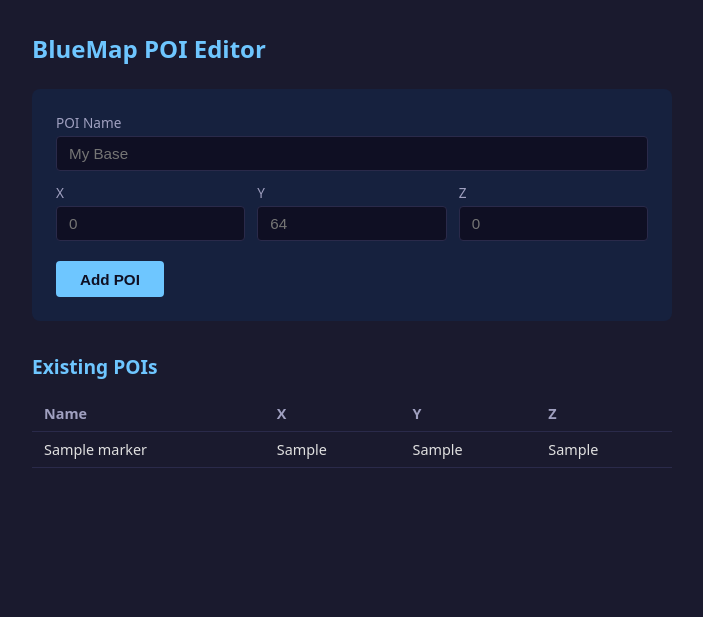
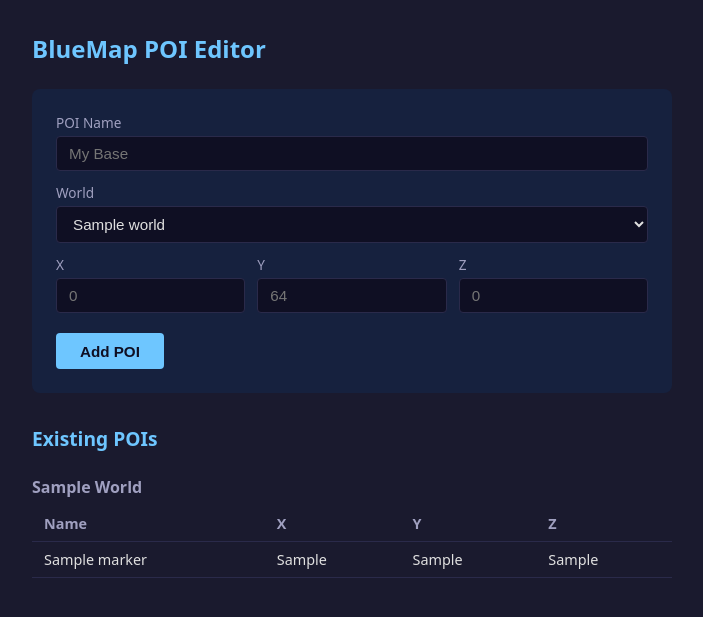
Before and after one commit to Alexb715/bluemap_poi, a Flask app: template templates/index.html in a window 1280 px wide. Shown: the top 617 px of the page, without its empty margins (288-991 px from the left). Run offline with Flask 3, Linux system fonts and the light colour scheme; the template is opened without the code that fills it: most values are stand-ins (such as "Sample title", 1, 10 or a date in 2020).

Commit message:
added multiworld

```diff
--- a/app.py
+++ b/app.py
@@ -21,6 +21,16 @@
         return yaml.safe_load(f)
 
 
+def get_worlds(cfg):
+    marker_files = cfg.get("marker_files", {})
+    if not marker_files:
+        # backwards compat: single marker_file
+        mf = cfg.get("marker_file", "")
+        if mf:
+            return {"overworld": mf}
+    return marker_files
+
+
 def slugify(name):
     slug = name.lower().strip()
     slug = re.sub(r"[^a-z0-9]+", "-", slug)
@@ -28,8 +38,7 @@
     return slug or "marker"
 
 
-def read_marker_conf(cfg):
-    marker_file = cfg["marker_file"]
+def read_marker_conf(marker_file):
     if os.path.exists(marker_file):
         return ConfigFactory.parse_file(marker_file)
     return ConfigFactory.parse_string("")
@@ -91,9 +100,9 @@
     return slug
 
 
-def add_marker(cfg, name, x, y, z):
+def add_marker(cfg, marker_file, name, x, y, z):
     global dirty
-    conf = read_marker_conf(cfg)
+    conf = read_marker_conf(marker_file)
     conf = ensure_marker_set(conf, cfg)
 
     ms = cfg["marker_set"]
@@ -116,7 +125,7 @@
     merged = new_conf.with_fallback(conf)
 
     hocon_str = HOCONConverter.to_hocon(merged)
-    with open(cfg["marker_file"], "w") as f:
+    with open(marker_file, "w") as f:
         f.write(hocon_str)
 
     with dirty_lock:
@@ -148,24 +157,34 @@
 @app.route("/", methods=["GET"])
 def index():
     cfg = load_config()
-    try:
-        conf = read_marker_conf(cfg)
-        markers = get_existing_markers(conf, cfg)
-    except Exception:
-        markers = []
-    return render_template("index.html", markers=markers)
+    worlds = get_worlds(cfg)
+    markers_by_world = {}
+    for world_name, marker_file in worlds.items():
+        try:
+            conf = read_marker_conf(marker_file)
+            markers_by_world[world_name] = get_existing_markers(conf, cfg)
+        except Exception:
+            markers_by_world[world_name] = []
+    return render_template("index.html", worlds=list(worlds.keys()), markers_by_world=markers_by_world)
 
 
 @app.route("/add", methods=["POST"])
 def add_poi():
     cfg = load_config()
+    worlds = get_worlds(cfg)
+
     name = request.form.get("name", "").strip()
+    world = request.form.get("world", "").strip()
     x = request.form.get("x", "").strip()
     y = request.form.get("y", "").strip()
     z = request.form.get("z", "").strip()
 
     if not name:
         flash("POI name is required.", "error")
+        return redirect(url_for("index"))
+
+    if world not in worlds:
+        flash("Invalid world selected.", "error")
         return redirect(url_for("index"))
 
     try:
@@ -177,8 +196,8 @@
         return redirect(url_for("index"))
 
     try:
-        add_marker(cfg, name, x, y, z)
-        flash(f'Added POI "{name}" at {x}, {y}, {z}.', "success")
+        add_marker(cfg, worlds[world], name, x, y, z)
+        flash(f'Added POI "{name}" at {x}, {y}, {z} in {world}.', "success")
     except Exception as e:
         flash(f"Error adding POI: {e}", "error")
 
--- a/config.yaml
+++ b/config.yaml
@@ -1,4 +1,7 @@
-marker_file: /bluemap/config/maps/overworld.conf
+marker_files:
+  overworld: /bluemap/config/maps/overworld.conf
+  nether: /bluemap/config/maps/the_nether.conf
+  end: /bluemap/config/maps/the_end.conf
 reload_command: "docker exec minecraft rcon-cli bluemap reload light"
 reload_interval_minutes: 60
 marker_set: "user-pois"
--- a/templates/index.html
+++ b/templates/index.html
@@ -10,17 +10,18 @@
         .container { max-width: 640px; margin: 0 auto; }
         h1 { color: #6ec6ff; margin-bottom: 1.5rem; font-size: 1.5rem; }
         h2 { color: #6ec6ff; margin: 2rem 0 1rem; font-size: 1.2rem; }
+        h3 { color: #a0a0c0; margin: 1.5rem 0 0.5rem; font-size: 1rem; text-transform: capitalize; }
         .flash { padding: 0.75rem 1rem; border-radius: 6px; margin-bottom: 1rem; font-size: 0.9rem; }
         .flash.success { background: #1b4332; color: #95d5b2; }
         .flash.error { background: #461220; color: #f5c6cb; }
         form { background: #16213e; padding: 1.5rem; border-radius: 8px; }
         label { display: block; font-size: 0.85rem; color: #a0a0c0; margin-bottom: 0.25rem; }
-        input[type="text"], input[type="number"] {
+        input[type="text"], input[type="number"], select {
             width: 100%; padding: 0.5rem 0.75rem; border: 1px solid #2a2a4a;
             border-radius: 4px; background: #0f0f23; color: #e0e0e0;
             font-size: 0.95rem; margin-bottom: 0.75rem;
         }
-        input:focus { outline: none; border-color: #6ec6ff; }
+        input:focus, select:focus { outline: none; border-color: #6ec6ff; }
         .coords { display: grid; grid-template-columns: 1fr 1fr 1fr; gap: 0.75rem; }
         button {
             background: #6ec6ff; color: #0f0f23; border: none; padding: 0.6rem 1.5rem;
@@ -47,6 +48,12 @@
         <form method="POST" action="/add">
             <label for="name">POI Name</label>
             <input type="text" id="name" name="name" placeholder="My Base" required>
+            <label for="world">World</label>
+            <select id="world" name="world" required>
+                {% for world in worlds %}
+                <option value="{{ world }}">{{ world | capitalize }}</option>
+                {% endfor %}
+            </select>
             <div class="coords">
                 <div>
                     <label for="x">X</label>
@@ -65,7 +72,11 @@
         </form>
 
         <h2>Existing POIs</h2>
+        {% set has_any = [] %}
+        {% for world, markers in markers_by_world.items() %}
             {% if markers %}
+                {% if has_any.append(1) %}{% endif %}
+                <h3>{{ world | capitalize }}</h3>
                 <table>
                     <thead><tr><th>Name</th><th>X</th><th>Y</th><th>Z</th></tr></thead>
                     <tbody>
@@ -74,7 +85,9 @@
                     {% endfor %}
                     </tbody>
                 </table>
-        {% else %}
+            {% endif %}
+        {% endfor %}
+        {% if not has_any %}
         <p class="empty">No POIs yet. Add one above!</p>
         {% endif %}
     </div>
```
Lines whose indentation alone changed are shown as unchanged.
